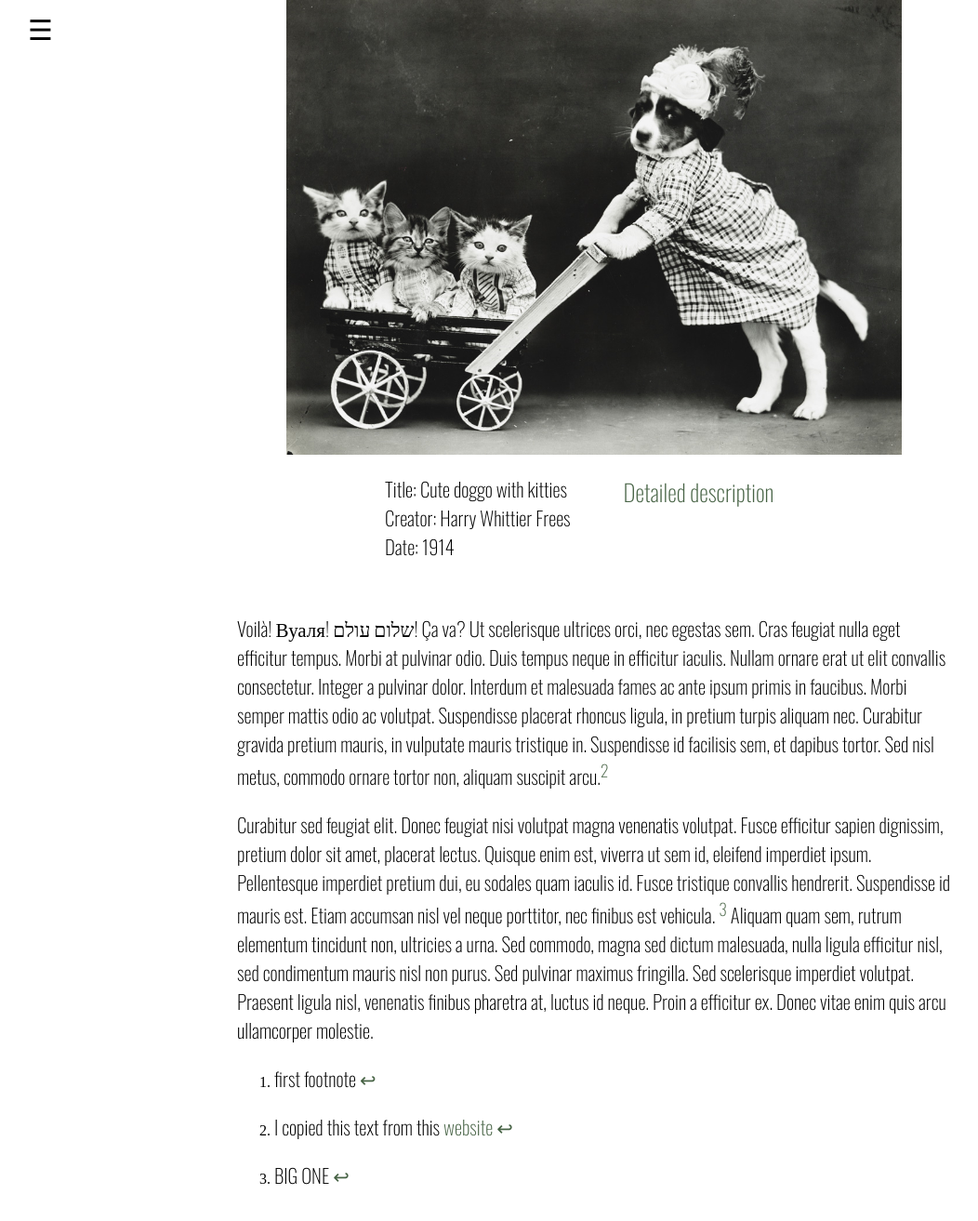
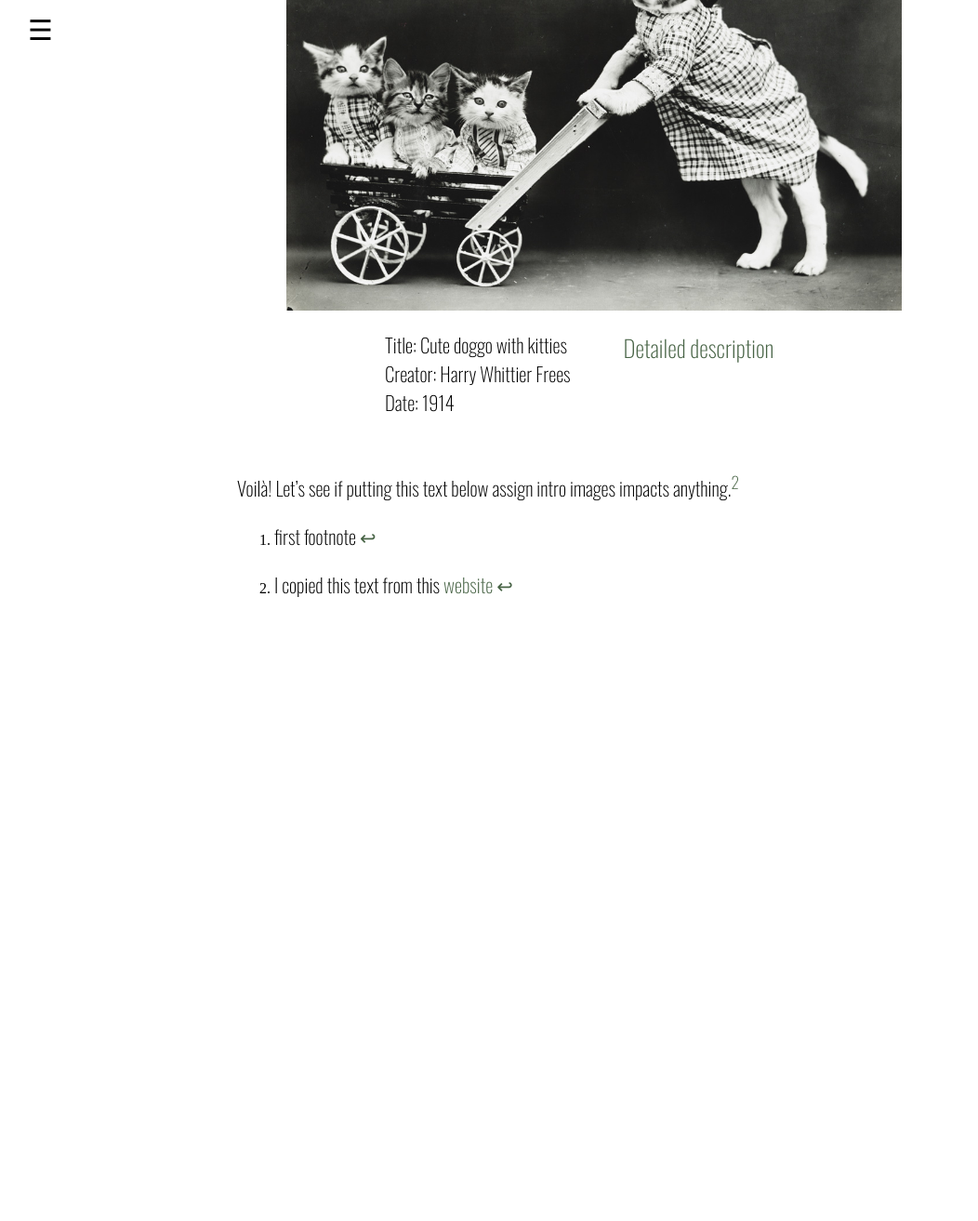
Before and after one commit to carolinekness/testing, a Jekyll site: the page built from 001_introduction.md, in a window 1280 px wide and 1400 px high, scrolled down 1205 px. Shown: the top 1313 px of the window at 93% size, without its empty margins (1-1053 px from the left). Built offline with Jekyll 4.4.1, drawn with Linux system fonts in a browser that asks for light colours; after the commit the page ends 1970 px from its top, so only the background shows below that; some of the changed text lies outside the part shown.

Commit message:
Update 001_introduction.md

```diff
--- a/001_introduction.md
+++ b/001_introduction.md
@@ -1,21 +1,17 @@
 ---
 layout: default
-title: Great Project
-number: 003
+title: Introduction
+number: 001
 ---
 # Introduction
 
-**Lorem ipsum dolor sit amet, consectetur adipiscing elit.**[^1] Fusce eget condimentum ligula. Vivamus ultricies massa ac arcu ornare, sit amet pellentesque dolor consequat. Aliquam pellentesque ante nunc, ut sollicitudin arcu dapibus mattis. Nullam fermentum condimentum mi, et maximus nisl elementum a. Aenean ac tellus justo. Vivamus iaculis facilisis nunc, ac bibendum enim. Nullam eu convallis lacus. Fusce nulla ex, bibendum nec convallis et, rutrum in ipsum. Phasellus in elementum dolor. Fusce id iaculis dui, a lacinia nunc. In rhoncus fringilla nisi.
+**This is my introduction page.**[^1] My project includes a variety of different sources.
 
 {% assign intro_images = site.mindoc_media | sort: "order" | where_exp: "item", "item.page == 'introduction'" | where_exp: "item", "item.media_type == 'image'" %}
 {% include media.html pages=intro_images %}
 
 
-Voilà! Вуаля! שלום עולם! Ça va?
-Ut scelerisque ultrices orci, nec egestas sem. Cras feugiat nulla eget efficitur tempus. Morbi at pulvinar odio. Duis tempus neque in efficitur iaculis. Nullam ornare erat ut elit convallis consectetur. Integer a pulvinar dolor. Interdum et malesuada fames ac ante ipsum primis in faucibus. Morbi semper mattis odio ac volutpat. Suspendisse placerat rhoncus ligula, in pretium turpis aliquam nec. Curabitur gravida pretium mauris, in vulputate mauris tristique in. Suspendisse id facilisis sem, et dapibus tortor. Sed nisl metus, commodo ornare tortor non, aliquam suscipit arcu.[^2]
-
-Curabitur sed feugiat elit. Donec feugiat nisi volutpat magna venenatis volutpat. Fusce efficitur sapien dignissim, pretium dolor sit amet, placerat lectus. Quisque enim est, viverra ut sem id, eleifend imperdiet ipsum. Pellentesque imperdiet pretium dui, eu sodales quam iaculis id. Fusce tristique convallis hendrerit. Suspendisse id mauris est. Etiam accumsan nisl vel neque porttitor, nec finibus est vehicula. [^bignote] Aliquam quam sem, rutrum elementum tincidunt non, ultricies a urna. Sed commodo, magna sed dictum malesuada, nulla ligula efficitur nisl, sed condimentum mauris nisl non purus. Sed pulvinar maximus fringilla. Sed scelerisque imperdiet volutpat. Praesent ligula nisl, venenatis finibus pharetra at, luctus id neque. Proin a efficitur ex. Donec vitae enim quis arcu ullamcorper molestie.
+Voilà! Let's see if putting this text below assign intro images impacts anything.[^2]
 
 [^1]: first footnote
 [^2]: I copied this text from this [website](https://www.lipsum.com/feed/html)
-[^bignote]: BIG ONE
```
